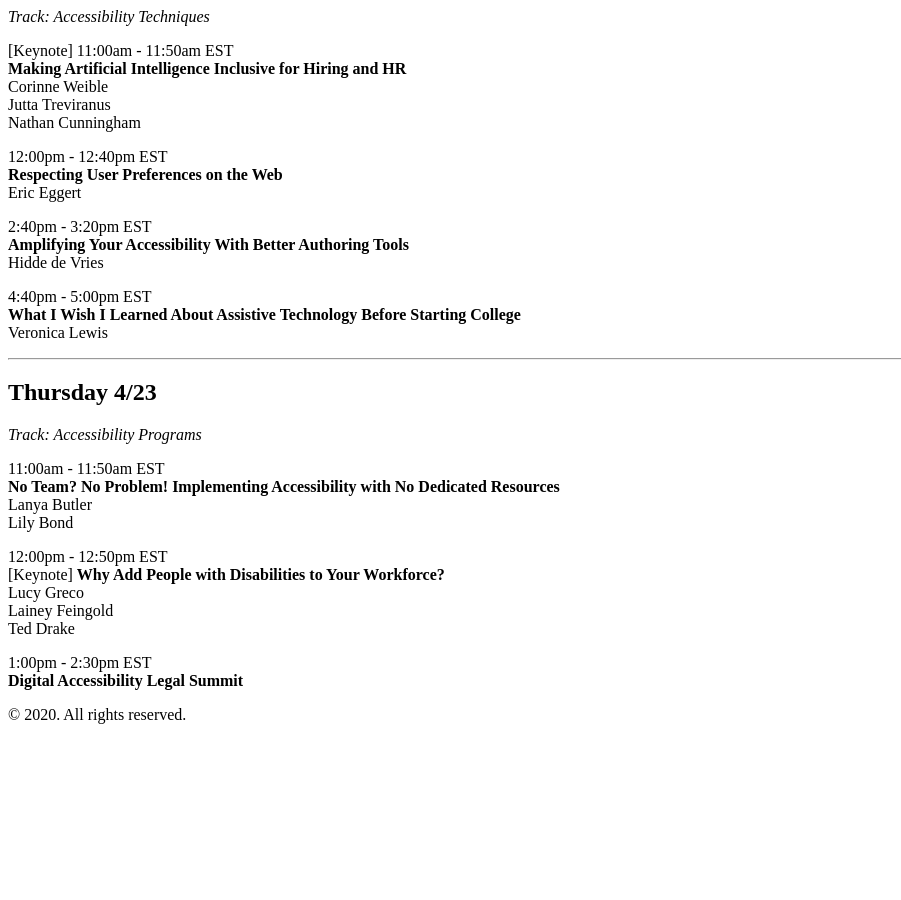
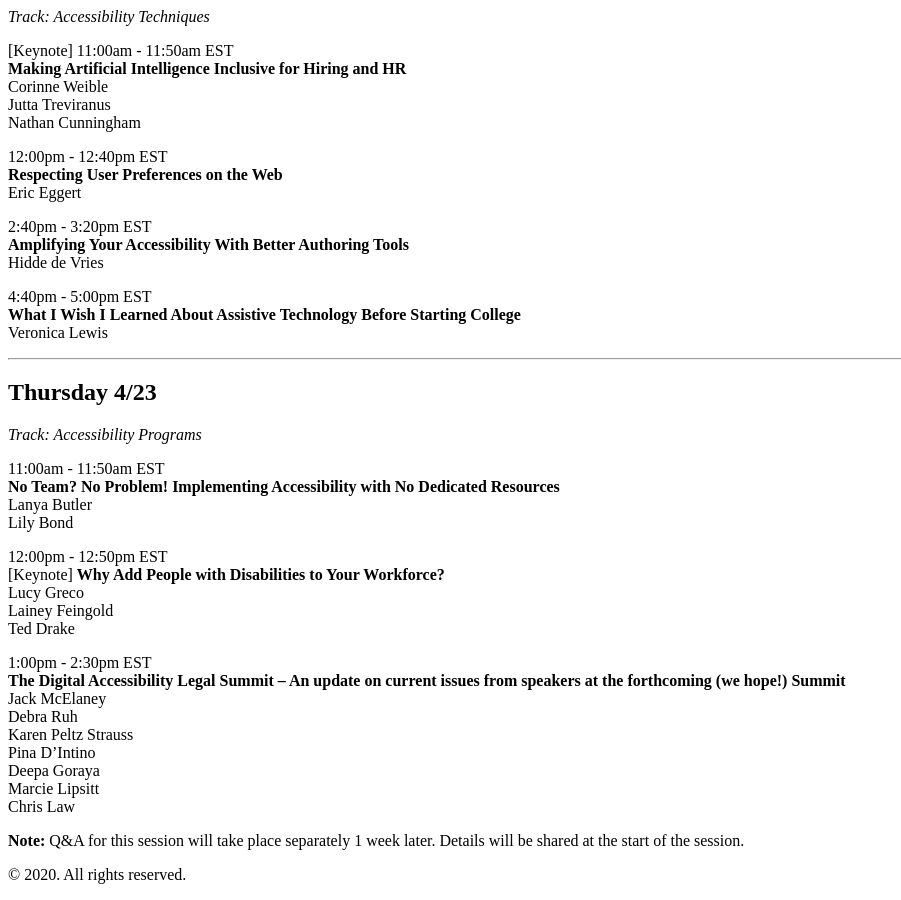
Before and after one commit to chiefkikio/AFutureDate, a Jekyll site: the page built from session_schedule.md, in a window 1280 px wide and 900 px high, scrolled down 4668 px. Shown: the whole window, without its empty margins (0-901 px from the left). Built offline with Jekyll 4.4.1, drawn with Linux system fonts in a browser that asks for light colours; Markdown is read by kramdown in place of the engine named in the settings; before the commit the page ends 5408 px from its top, so only the background shows below that.

Commit message:
Issue #53

```diff
--- a/session_schedule.md
+++ b/session_schedule.md
@@ -74,4 +74,13 @@ Lainey Feingold <br>
 Ted Drake <br>
 
 1:00pm - 2:30pm EST <br>
-**Digital Accessibility Legal Summit**
+**The Digital Accessibility Legal Summit – An update on current issues from speakers at the forthcoming (we hope!) Summit**<br>
+Jack McElaney<br>
+Debra Ruh<br>
+Karen Peltz Strauss<br>
+Pina D’Intino<br>
+Deepa Goraya<br>
+Marcie Lipsitt<br>
+Chris Law<br>
+
+**Note:** Q&A for this session will take place separately 1 week later. Details will be shared at the start of the session.
```
